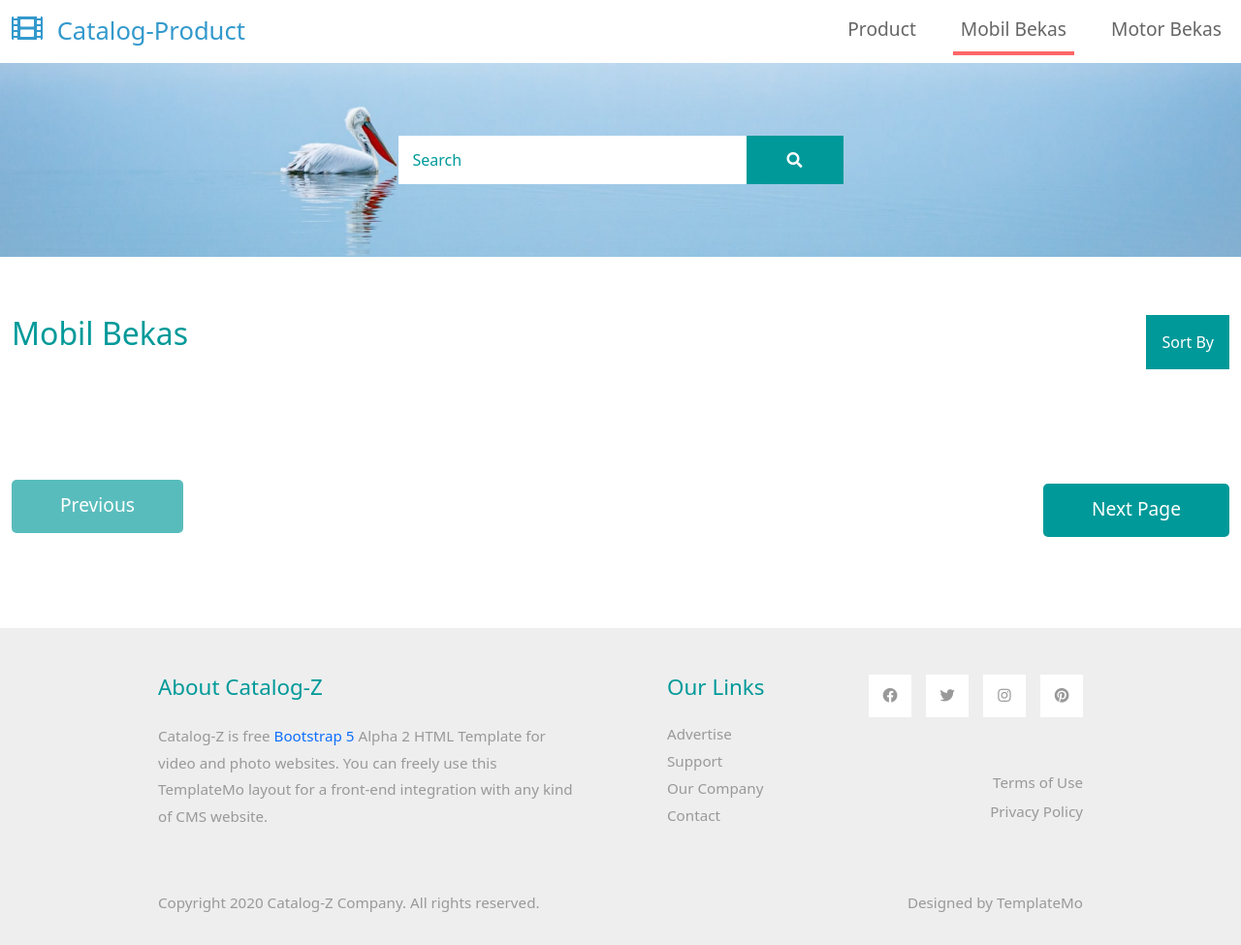
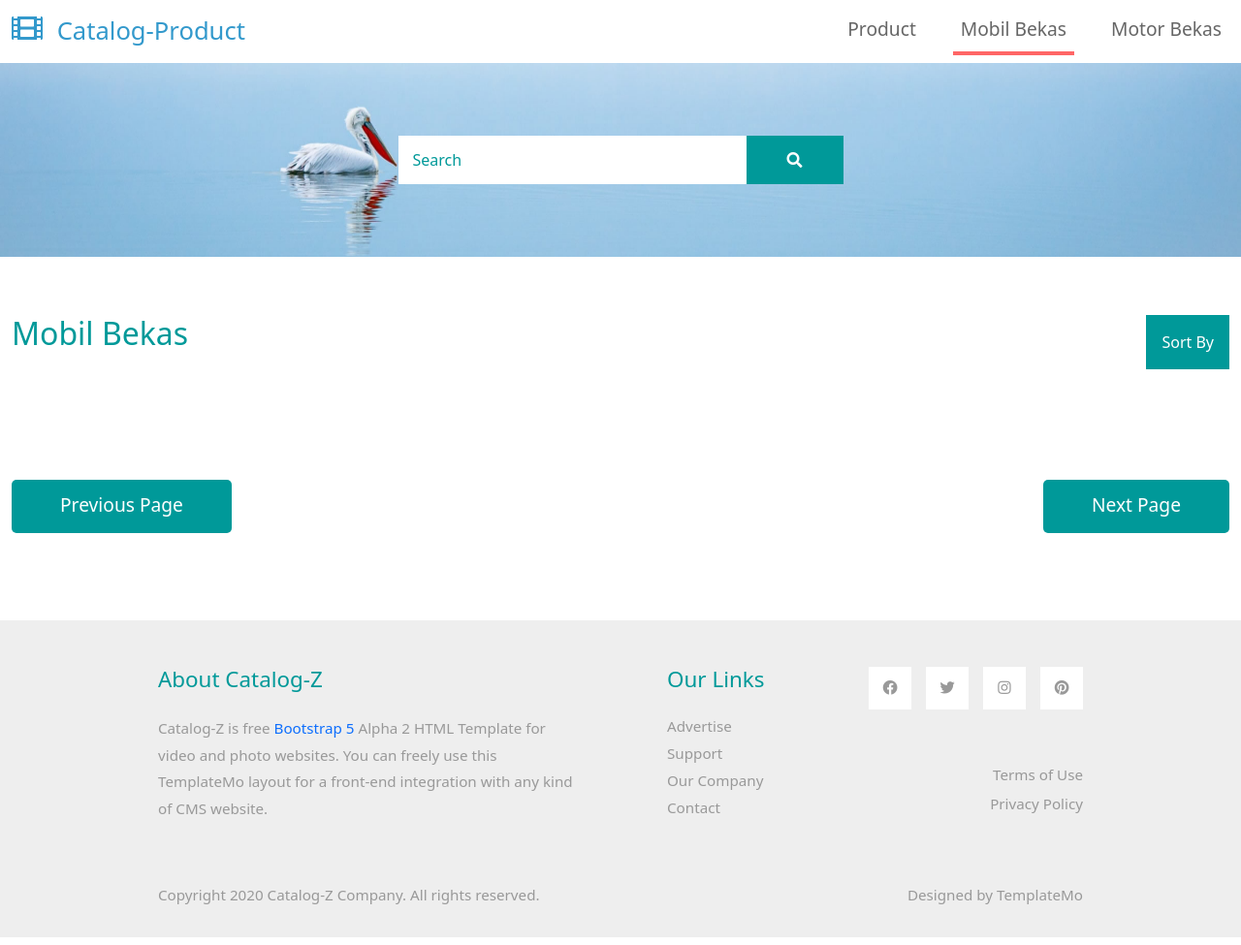
Before and after one commit to ADENH/scraping, a Django app: page /mobil-bekas/ in a window 1280 px wide. Shown: the whole page at 97% size. Run offline with Django 3.2, Linux system fonts and the light colour scheme; data that the repository does not hold is empty; some libraries are stand-ins or nearby versions.

Commit message:
previous page

```diff
--- a/templates/content.html
+++ b/templates/content.html
@@ -49,8 +49,11 @@
         <div class="row tm-mb-90">
             <div class="col-12 d-flex justify-content-between align-items-center tm-paging-col">
             {% if request.path == mobil_bekas or request.path == motor_bekas or request.path == search_product  %}
-
-                <a href="javascript:void(0);" class="btn btn-primary tm-btn-prev mb-2 disabled">Previous</a>
+            <form action="{% url 'search_product' %}", method="POST">
+             {% csrf_token %}
+                <input class="form-control" name='next_page' value={{Previous_Page}} id="next_page" hidden>
+                <button type='submit' class="btn btn-primary tm-btn-next"  {% if Previous_Page == '#' %}disabled{% endif %}>Previous Page</button>
+             </form>
                 {% comment %} <div class="tm-paging d-flex" style="margin:auto">
                     <a href="javascript:void(0);" class="active tm-paging-link">1</a>
                     <a href="javascript:void(0);" class="tm-paging-link">2</a>
--- a/web/views.py
+++ b/web/views.py
@@ -34,6 +34,8 @@
     base_url = 'https://www.olx.co.id'
     jumlah_iklan =''
     next_page_url = ''
+    prev_page_url = '#'
+    page = ''
     Products = []
 
     if search_product != None:
@@ -56,7 +58,14 @@
     # print(url)
 
     jumlah_iklan = data['metadata']['total_ads']
+    if request.POST.get('next_page') != None:
+        prev_page_url = request.POST.get('next_page')
+    else:
+        prev_page_url = '#'
     next_page_url = data['metadata']['next_page_url']
+    page = next_page_url.find('&clientVersion')
+    print(page-1)
+    print(next_page_url[page-1])
 
     # for b in Products:
     #     print(b.link_barang)
@@ -65,7 +74,8 @@
         'Products' : Products,
         'Title' : title,
         'Iklan' : jumlah_iklan,
-        'Next_Page' : next_page_url
+        'Next_Page' : next_page_url,
+        'Previous_Page' : prev_page_url
     }
     return render(request,'index.html',context)
 
```
